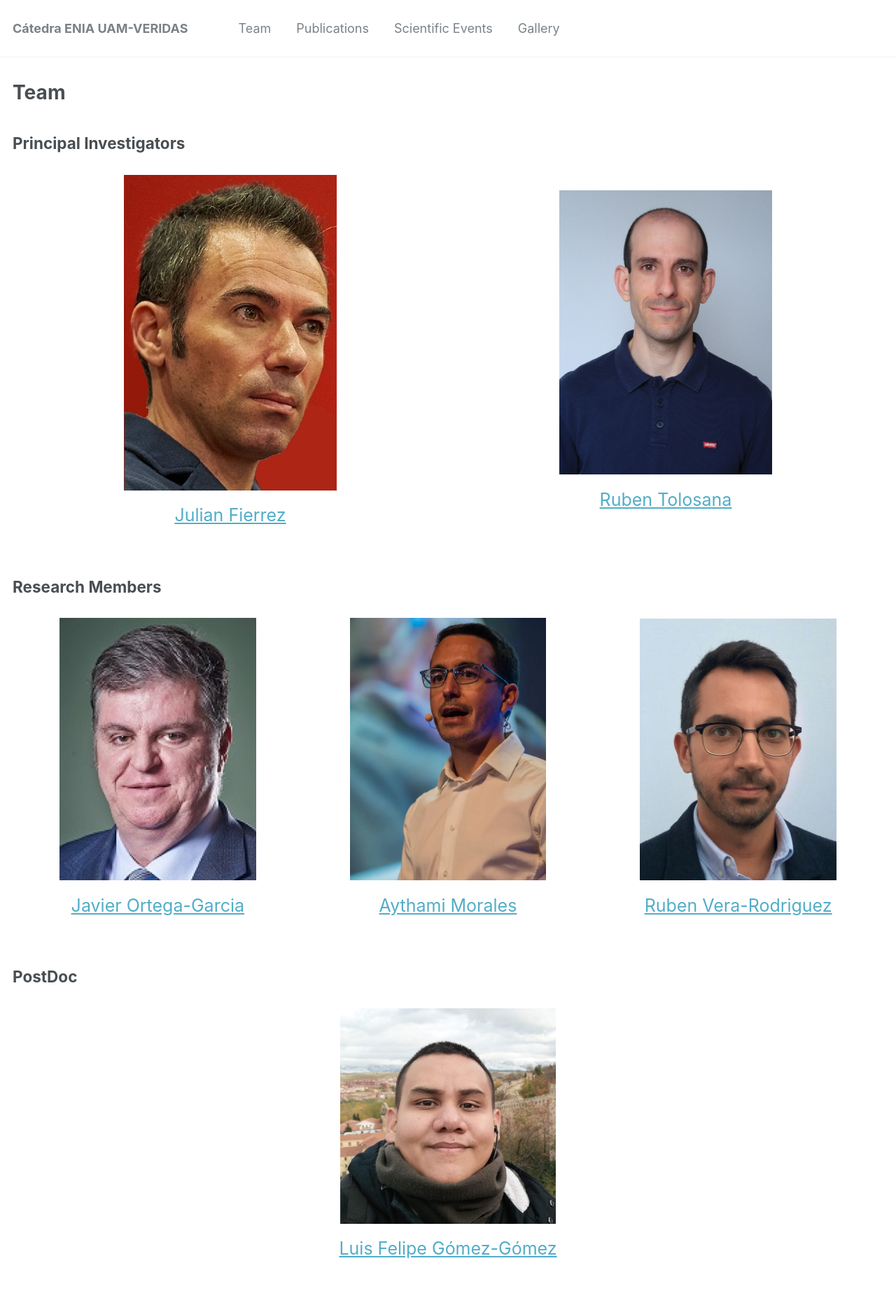
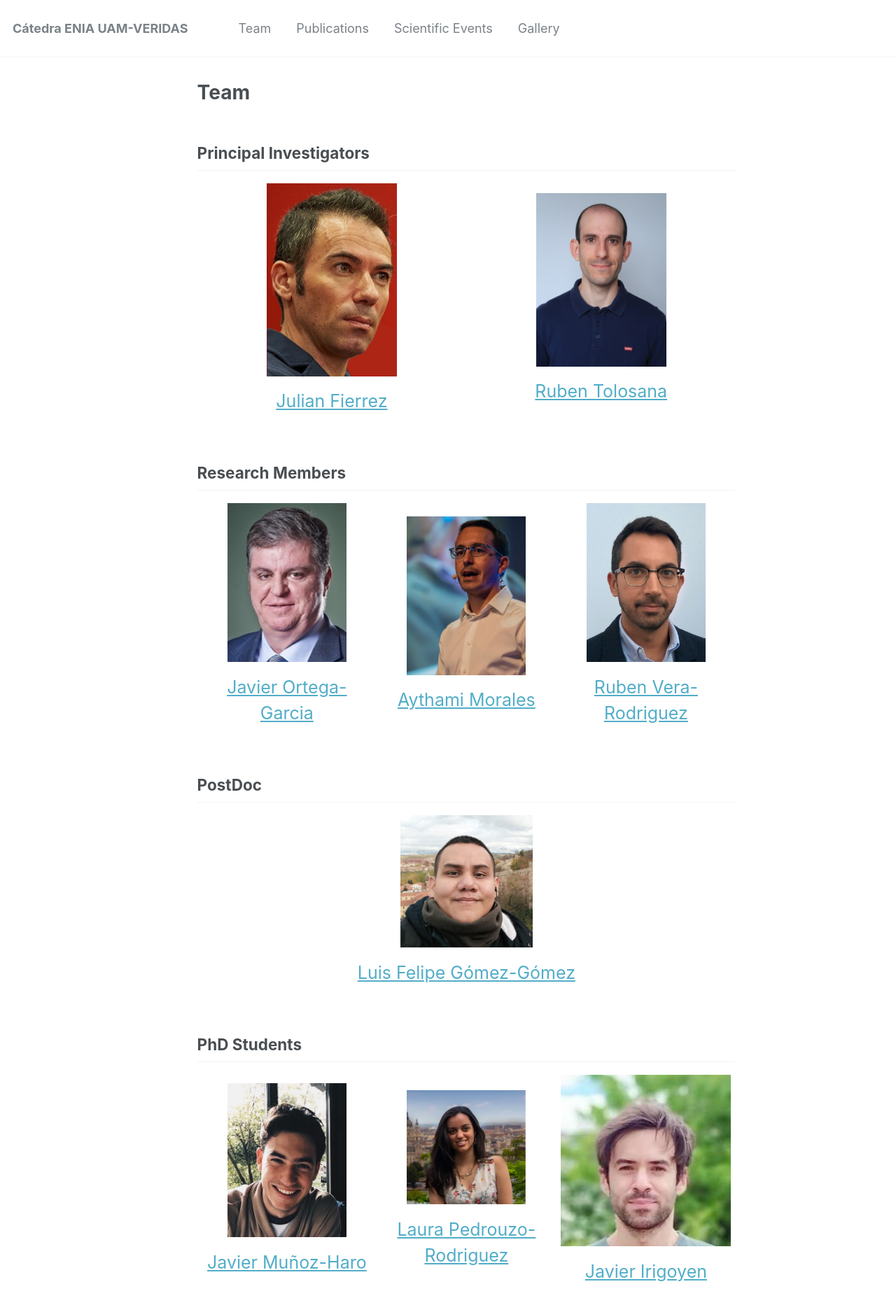
Before and after one commit to catedraeniauam/catedraeniauam.github.io, a Jekyll site: the page built from _pages/team.md, in a window 1280 px wide. Shown: the top 1865 px of the page at 70% size. Built offline with Jekyll 4.4.1, drawn with Linux system fonts in a browser that asks for light colours.

Commit message:
modificamos teams

```diff
--- a/_pages/team.md
+++ b/_pages/team.md
@@ -12,16 +11,12 @@ Principal Investigators
   <tbody>
     <tr>
       <td width="50%">
-        <div>
           <p align="center"><img class="img-50" src="https://catedraeniauam.github.io/images/2020_Fierrez.jpg"></p>
           <p align="center"><a class="nombre" href="https://biometrics.eps.uam.es/fierrez/index.php">Julian Fierrez</a></p>
-        </div>
       </td>
       <td width="50%">
-        <div>
           <p align="center"><img class="img-50" src="https://catedraeniauam.github.io/images/Tolosana.jpg"></p>
           <p align="center"><a class="nombre" href="https://rubentolosana.github.io/">Ruben Tolosana</a></p>
-        </div>
       </td>
     </tr>
   </tbody>
@@ -34,22 +29,16 @@ Research Members
   <tbody>
     <tr>
       <td width="33%">
-        <div>
           <p align="center"><img class="img-70" src="https://catedraeniauam.github.io/images/Ortega.png"></p>
           <p align="center"><a class="nombre" href="https://scholar.google.es/citations?user=LwiecBYAAAAJ&hl=en">Javier Ortega-Garcia</a></p>
-        </div>
       </td>
       <td width="33%">
-        <div>
           <p align="center"><img class="img-70" src="https://catedraeniauam.github.io/images/Morales.jpg"></p>
           <p align="center"><a class="nombre" href="https://aythami.me/">Aythami Morales</a></p>
-        </div>
       </td>
       <td width="33%">
-        <div>
           <p align="center"><img class="img-70" src="https://catedraeniauam.github.io/images/Vera.jpg"></p>
           <p align="center"><a class="nombre" href="https://scholar.google.es/citations?user=KYMQ0tsAAAAJ&hl=en">Ruben Vera-Rodriguez</a></p>
-        </div>
       </td>
     </tr>
   </tbody>
@@ -62,10 +51,8 @@ PostDoc
   <tbody>
     <tr>
       <td>
-        <div>
           <p align="center"><img class="img-25" src="https://catedraeniauam.github.io/images/Luis felipe.png"></p>
           <p align="center"><a class="nombre" href="https://scholar.google.com/citations?user=Nq3NyHYAAAAJ&hl=en">Luis Felipe Gómez-Gómez</a></p>
-        </div>
       </td>
     </tr>
   </tbody>
@@ -78,36 +65,26 @@ PhD Students
   <tbody>
     <tr>
       <td width="33%">
-        <div>
           <p align="center"><img class="img-70" src="https://catedraeniauam.github.io/images/javier.png"></p>
           <p align="center"><a class="nombre" href="">Javier Muñoz-Haro</a></p>
-        </div>
       </td>
       <td width="33%">
-        <div>
           <p align="center"><img class="img-70" src="https://catedraeniauam.github.io/images/laura.png"></p>
           <p align="center"><a class="nombre" href="https://rubentolosana.github.io/">Laura Pedrouzo-Rodriguez</a></p>
-        </div>
       </td>
       <td width="33%">
-        <div>
           <p align="center"><img class="img-70" src="https://catedraeniauam.github.io/images/Javier Irigoyen.jpg" style="width:300px"></p>
           <p align="center"><a class="nombre" href="">Javier Irigoyen</a></p>
-        </div>
       </td>
     </tr>
     <tr>
       <td width="33%">
-        <div>
           <p align="center"><img class="img-70" src="https://catedraeniauam.github.io/images/marta.jpg"></p>
           <p align="center"><a class="nombre" href="">Marta Robledo</a></p>
-        </div>
       </td>
       <td width="33%">
-        <div>
           <p align="center"><img class="img-70" src="https://catedraeniauam.github.io/images/miguel phd.jpg"></p>
           <p align="center"><a class="nombre" href="https://scholar.google.es/citations?user=tGNzY0EAAAAJ&hl=es&oi=ao">Miguel López</a></p>
-        </div>
       </td>
       <td width="33%">
       </td>
```
Also changed, not shown: other parts of _pages/team.md (+0 -1 lines).
